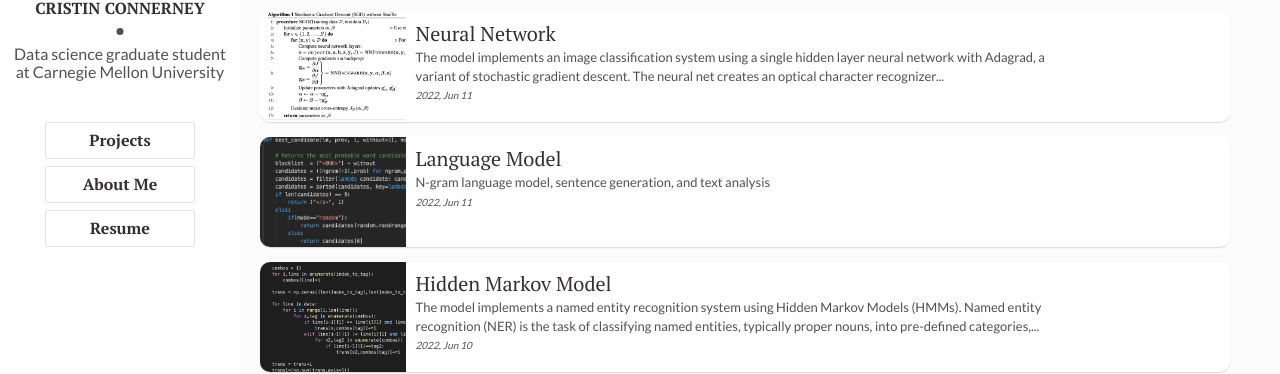
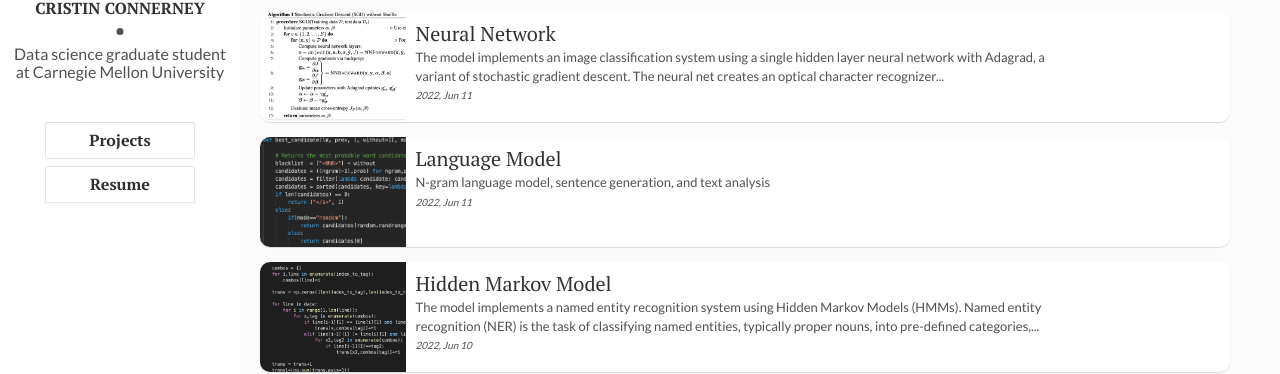
Before and after one commit to Cconnerney/cconnerney.github.io, a Jekyll site: the page built from index.html, in a window 1280 px wide. Shown: the part 133-507 px from the top of the page. Built offline with Jekyll 4.4.1, drawn with Linux system fonts in a browser that asks for light colours; nearby versions of some CDN libraries; library files that are not in the unit come from our copies; the list of posts is cut into pages by our own code.

Commit message:
Update main.html

```diff
--- a/_layouts/main.html
+++ b/_layouts/main.html
@@ -13,9 +13,6 @@ layout: default
     </div>
     <div align="center" style="padding:0 .5em .5em">
     <a href="/" class="button-6">Projects</a>
-    </div>
-    <div align="center" style="padding:0 .5em .5em">
-    <a href="/about" class="button-6">About Me</a>
     </div>
     <div align="center" style="padding:0 .5em .5em">
     <a href="/resume" class="button-6">Resume</a>
```
